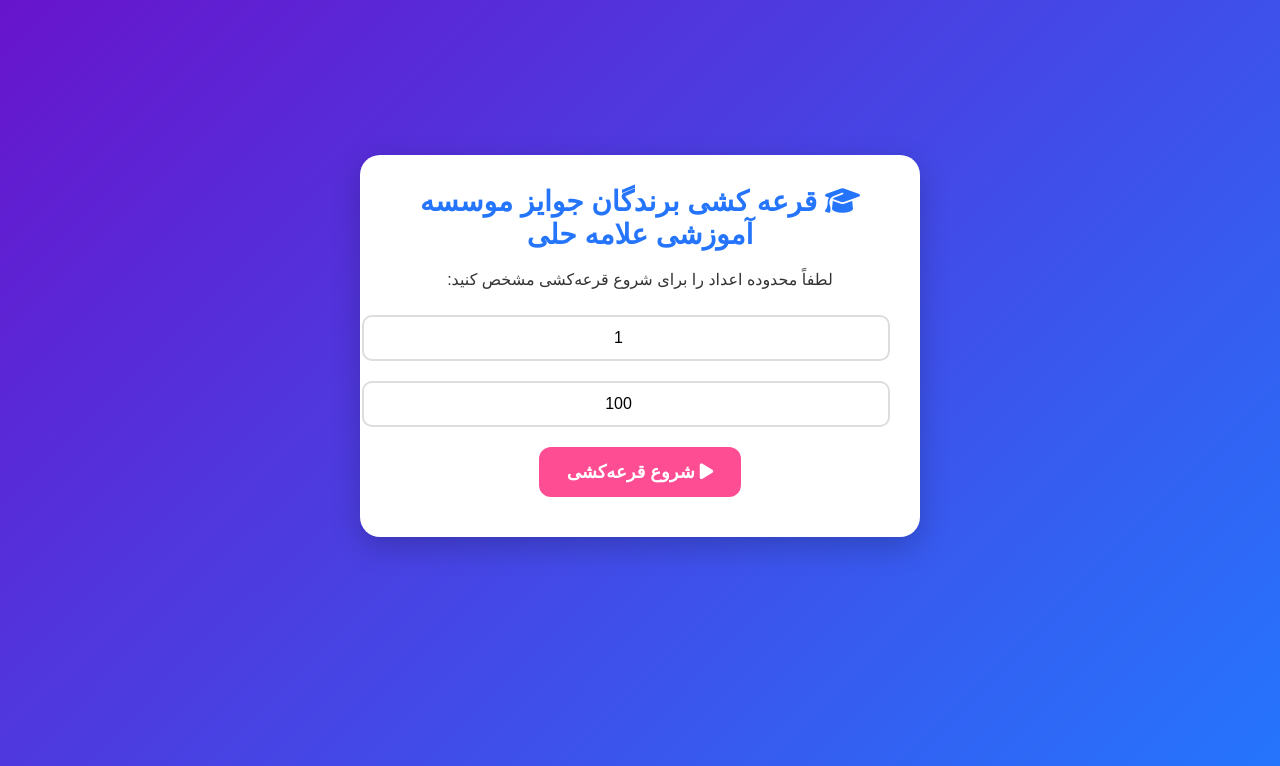
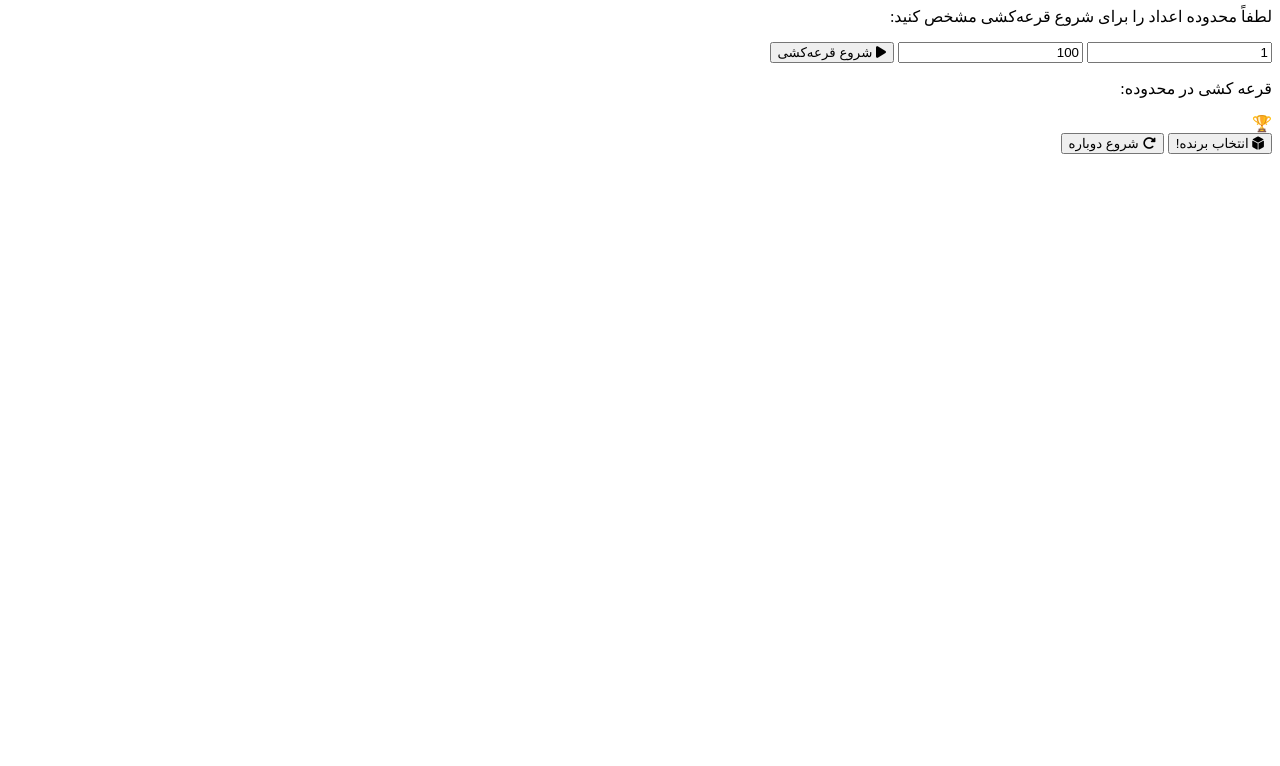
Before and after one commit to AllamehHelli/allameh-lottery, a plain HTML site: page index.html in a window 1280 px wide. Shown: the part 74-840 px from the top of the page. After the commit the page ends 800 px from the top, so only its background shows below. Drawn offline with Linux system fonts and the light colour scheme; a small style sheet from the web is missing.

Commit message:
style.css

```diff
--- a/style.css
+++ b/style.css
@@ -1,78 +1,81 @@
-body {
-  font-family: 'Vazirmatn', sans-serif;
-  background: linear-gradient(135deg, #6a11cb 0%, #2575fc 100%);
-  margin: 0;
-  padding: 20px;
-  min-height: 100vh;
-  display: flex;
-  justify-content: center;
-  align-items: center;
-  color: #333;
+let availableNumbers = [];
+let minVal, maxVal;
+
+function startLottery() {
+  const minInput = document.getElementById('min').value;
+  const maxInput = document.getElementById('max').value;
+
+  minVal = parseInt(minInput);
+  maxVal = parseInt(maxInput);
+
+  if (isNaN(minVal) || isNaN(maxVal) || minVal > maxVal) {
+    alert('لطفاً یک محدوده معتبر وارد کنید (عدد شروع باید کوچکتر یا مساوی عدد پایان باشد).');
+    return;
   }
 
-.container {
-  background: white;
-  padding: 30px;
-  border-radius: 20px;
-  box-shadow: 0 10px 30px rgba(0,0,0,0.2);
-  text-align: center;
-  max-width: 500px;
-  width: 90%;
+  availableNumbers = [];
+  for (let i = minVal; i <= maxVal; i++) {
+    availableNumbers.push(i);
   }
 
-h1 {
-  margin-top: 0;
-  color: #2575fc;
-  font-size: 28px;
+  document.getElementById('range-display').textContent = `${minVal} تا ${maxVal}`;
+  document.getElementById('setup').classList.remove('active');
+  document.getElementById('lottery').classList.add('active');
+  document.getElementById('winner-number').innerHTML = '🏆'; // بازنشانی به آیکون جام
 }
 
-.step {
-  display: none;
-}
-.step.active {
-  display: block;
+function drawNumber() {
+  const drawBtn = document.getElementById('draw-btn');
+  const winnerDisplay = document.getElementById('winner-number');
+
+  if (availableNumbers.length === 0) {
+    winnerDisplay.textContent = 'تمام شد!';
+    drawBtn.disabled = true;
+    return;
   }
 
-input {
-  width: 100%;
-  padding: 12px;
-  margin: 10px 0;
-  border: 2px solid #ddd;
-  border-radius: 10px;
-  font-size: 16px;
-  direction: ltr;
-  text-align: center;
+  drawBtn.disabled = true; // غیرفعال کردن دکمه در حین انیمیشن
+
+  // انیمیشن شمارش سریع اعداد
+  let animationInterval = setInterval(() => {
+    const randomNumber = Math.floor(Math.random() * (maxVal - minVal + 1)) + minVal;
+    winnerDisplay.textContent = randomNumber;
+  }, 50); // هر 50 میلی‌ثانیه یک عدد تصادفی نشان بده
+
+  // توقف انیمیشن بعد از 2.5 ثانیه و نمایش برنده واقعی
+  setTimeout(() => {
+    clearInterval(animationInterval);
+
+    const randomIndex = Math.floor(Math.random() * availableNumbers.length);
+    const winner = availableNumbers.splice(randomIndex, 1)[0];
+
+    winnerDisplay.textContent = winner; // نمایش عدد برنده نهایی
+    winnerDisplay.style.transform = 'scale(1.5)';
+    winnerDisplay.style.transition = 'transform 0.3s ease';
+    setTimeout(() => {
+        winnerDisplay.style.transform = 'scale(1)';
+    }, 300);
+
+
+    if (availableNumbers.length === 0) {
+        // اگر این آخرین عدد بود، پیام پایانی را نمایش بده
+        setTimeout(() => {
+            winnerDisplay.textContent = `🎉 ${winner}`;
+            alert('🎉 همه اعداد قرعه‌کشی شدند!');
+        }, 1500);
+    } else {
+        drawBtn.disabled = false; // فعال کردن مجدد دکمه
     }
 
-button {
-  background: #ff4d94;
-  color: white;
-  border: none;
-  padding: 14px 28px;
-  font-size: 18px;
-  border-radius: 12px;
-  cursor: pointer;
-  margin: 10px 5px;
-  transition: all 0.3s;
-  font-weight: bold;
+  }, 2500); // مدت زمان کل انیمیشن
 }
 
-button:hover {
-  background: #ff1a75;
-  transform: scale(1.05);
+function resetLottery() {
+  document.getElementById('lottery').classList.remove('active');
+  document.getElementById('setup').classList.add('active');
+  document.getElementById('draw-btn').disabled = false;
+  document.getElementById('winner-number').innerHTML = '🏆';
+  // پاک کردن ورودی‌ها برای شروع مجدد
+  document.getElementById('min').value = '1';
+  document.getElementById('max').value = '100';
 }
-
-#result {
-  margin-top: 25px;
-  font-size: 32px;
-  font-weight: bold;
-  color: #e91e63;
-  min-height: 40px;
-}
-
-#reset-btn {
-  background: #6c757d;
-}
-#reset-btn:hover {
-  background: #5a6268;
-}
```
Lines whose indentation alone changed are shown as unchanged.
